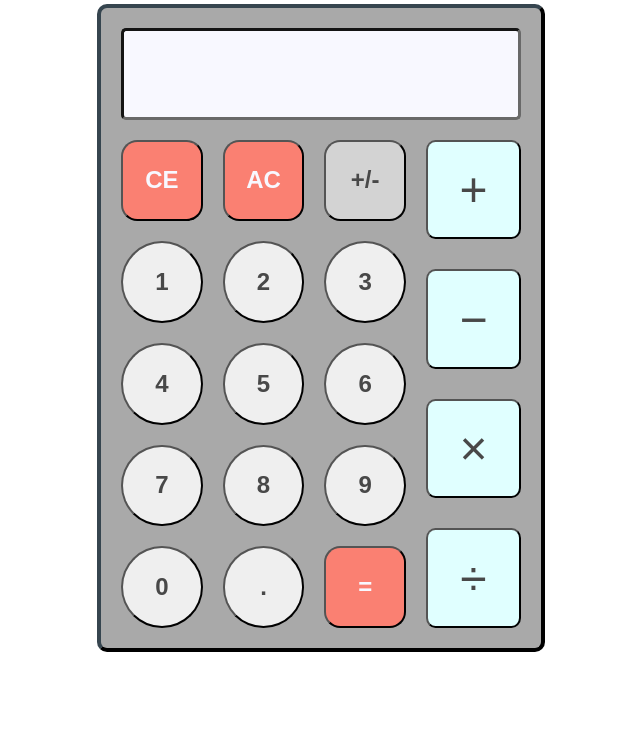
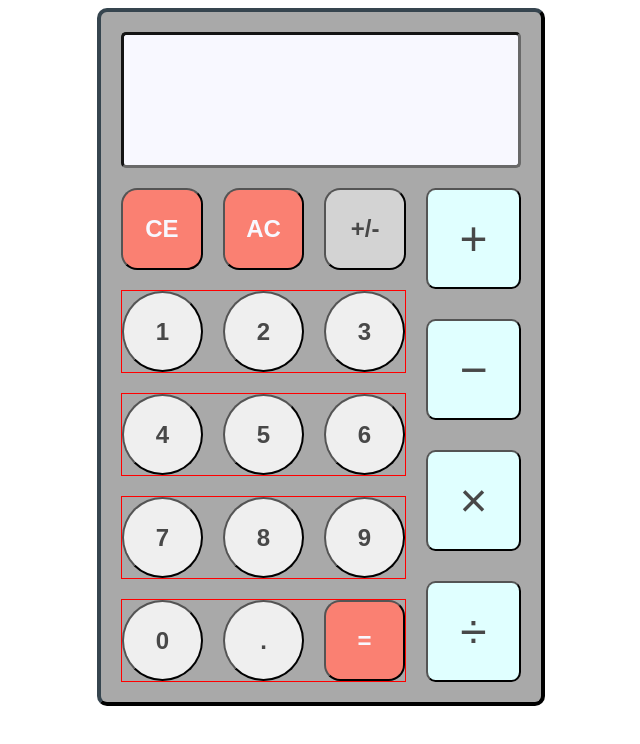
Before and after one commit to tidynoob/calculator, a plain HTML site: page index.html in a window 1280 px wide. Shown: the whole page, without its empty margins (319-959 px from the left). Drawn offline with Linux system fonts and the light colour scheme.

Commit message:
Adjust sizing

```diff
--- a/style.css
+++ b/style.css
@@ -5,7 +5,7 @@ body {
 .wrapper {
     display: flex;
     justify-content: center;
-    align-items: center;
+    /* align-items: center; */
     /* border: 1px solid red; */
     height: 80vh;
 }
@@ -13,8 +13,9 @@ body {
 .calculator {
     display: flex;
     flex-direction: column;
+    justify-content: space-between;
 
-    height: 600px;
+    height: 650px;
     width: 400px;
     /* width: auto; */
 
@@ -33,7 +34,10 @@ body {
 .display {
     background-color: ghostwhite;
 
-    flex: 1;
+    flex: 1 1 auto;
+
+
+    min-height: 125px;
 
     position: relative;
 
@@ -60,7 +64,7 @@ body {
 
 .buttons {
     display: flex;
-    flex: 1;
+    flex: 1 1 0;
     justify-content: space-between;
     gap: 20px;
 
@@ -73,10 +77,11 @@ body {
 
 .numberButtons {
     display: flex;
-    flex: 3;
+    flex: 1 1 75%;
     gap: 20px;
     flex-direction: column;
     justify-content: space-evenly;
+    min-width: none;
 
     /* border: 2px solid blue; */
 }
@@ -87,10 +92,11 @@ body {
     align-items: center;
     flex: 1;
     gap: 20px;
+    min-width: none;
 
     /* height: 100%; */
 
-    /* border: 1px solid red; */
+    border: 1px solid red;
 }
 
 .miscRow {
@@ -110,13 +116,15 @@ body {
     text-align: center;
     justify-content: center;
 
-    height: 100%;
+    /* height: 100%; */
+    /* height: 0px; */
+    min-width: none;
     border-radius: 100%;
 
     /* width: 20%; */
     /* padding: 0px; */
     /* padding-bottom: 20%; */
-    aspect-ratio: 1/1;
+    /* aspect-ratio: 1/1; */
 
 
     /* border: 1px solid red; */
@@ -125,8 +133,8 @@ body {
 .misc, .red {
     flex: 1;
 
-    height: 100%;
-    aspect-ratio: 1/1;
+    /* height: 100%; */
+    /* aspect-ratio: 1/1; */
     border-radius: 20%;
     background-color: lightgray;
 
@@ -145,9 +153,10 @@ body {
 
 .functionButtons {
     display: flex;
-    flex: 1;
+    flex: 1 1 25%;
     flex-direction: column;
     gap: 30px;
+    min-width: none;
     /* border: 2px solid green; */
 }
 
@@ -156,6 +165,8 @@ body {
     /* gap: 20px; */
     border-radius: 10%;
     background-color: lightcyan;
+    min-width: none;
+    height: 0px;
 
     /* border: 1px solid red; */
 }
@@ -164,6 +175,11 @@ button {
     font-weight: bold;
     font-size: 24px;
     color: #484848;
+    min-width: 0px;
+    min-height: 0px;
+    /* height: 0px; */
+    aspect-ratio: 1/1;
+
 }
 
 button:hover {
```
